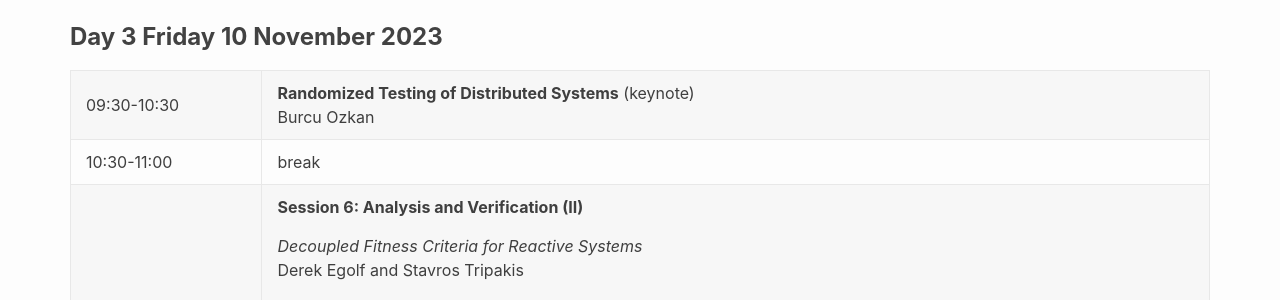
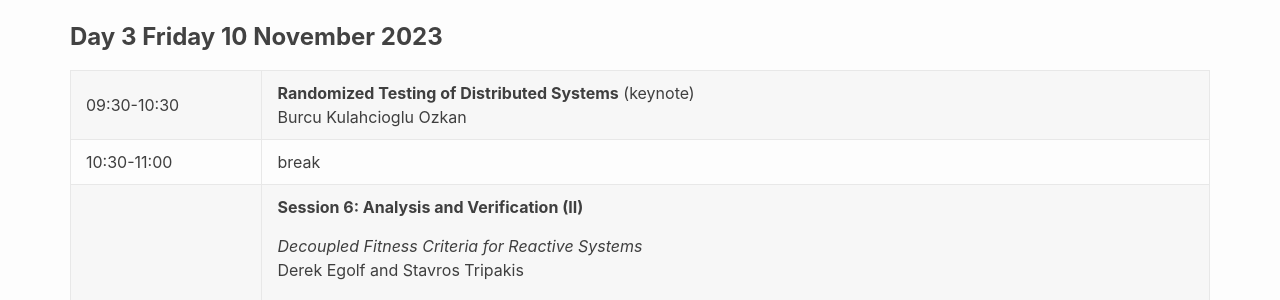
Before and after one commit to sefm-conference/2023, a Jekyll site: the page built from _pages/program.md, in a window 1280 px wide and 900 px high, scrolled down 2246 px. Shown: the part 153-453 px from the top of the window. Built offline with Jekyll 4.4.1, drawn with Linux system fonts in a browser that asks for light colours.

Commit message:
Update program

```diff
--- a/_pages/program.md
+++ b/_pages/program.md
@@ -112,7 +112,7 @@ order: 2
   <tbody><tr></tr>
     <tr>
       <td>09:30-10:30</td>
-      <td><strong>Randomized Testing of Distributed Systems</strong> (keynote)<br />Burcu Ozkan</td>
+      <td><strong>Randomized Testing of Distributed Systems</strong> (keynote)<br />Burcu Kulahcioglu Ozkan</td>
     </tr>
     <tr>
       <td>10:30-11:00</td>
```
